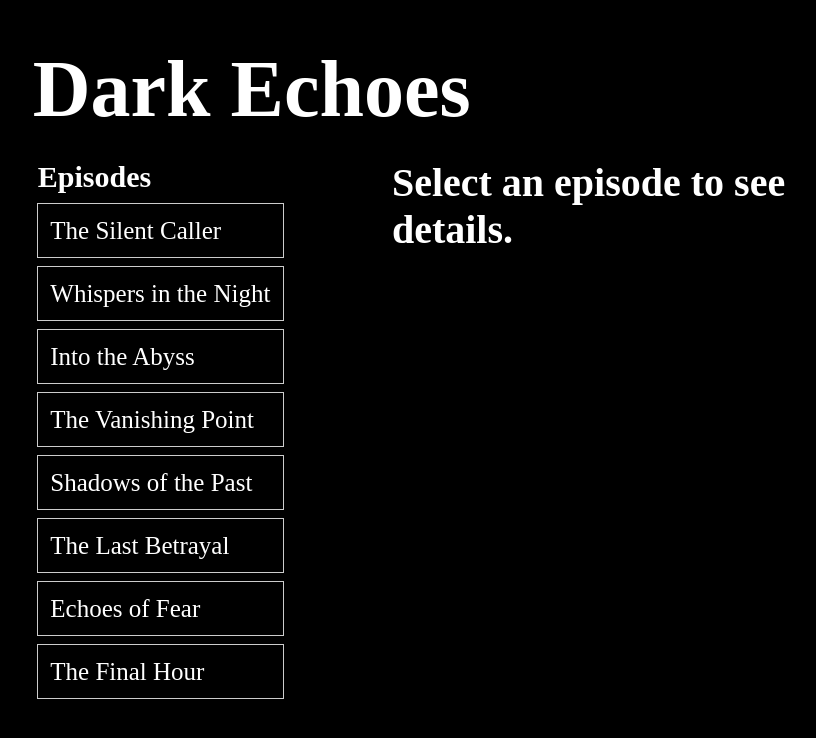
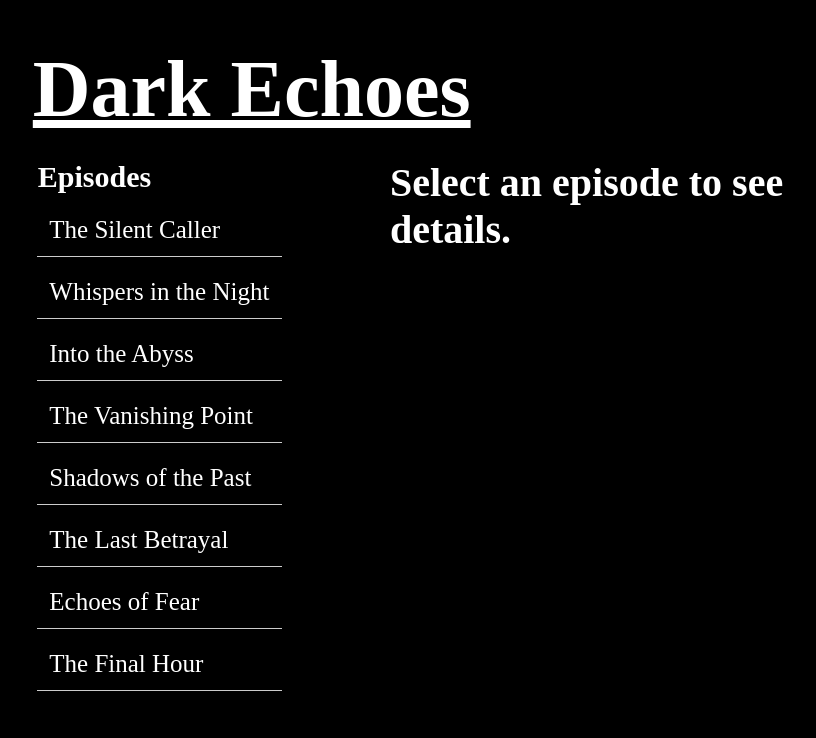
Before and after one commit to bij27/dark-echoes, a React (Vite) app: page / in a window 1280 px wide. Shown: the part 116-854 px from the top of the page, without its empty margins (204-1020 px from the left). Built offline with nearby package versions, Linux system fonts and the light colour scheme.

Commit message:
adjusted to border bottom only, i like the look of it

```diff
--- a/src/components/Episodes/Episodes.css
+++ b/src/components/Episodes/Episodes.css
@@ -7,6 +7,7 @@
 h1 {
   color: white;
   font-size: 80px;
+  text-decoration: underline;
 }
 
 h2 {
@@ -41,7 +42,7 @@ main {
 
 .episodes li {
   padding: 1ch;
-  border: 1px solid #ccc;
+  border-bottom: 1px solid #ccc;
   font-size: 25px;
 }
 
@@ -78,6 +79,9 @@ main {
   height: 30px;
   cursor: pointer;
   margin-top: auto;
+  letter-spacing: 2px;
+font-size: 18px;
+  font-weight: 700;
 }
 
 .watch-btn:hover {
@@ -88,6 +92,7 @@ main {
 .watch-btn:active {
   transition: background-color 0.3s ease, transform 0.3s ease;
   background-color: red;
+  color: white;
 }
 
 h3 {
```
